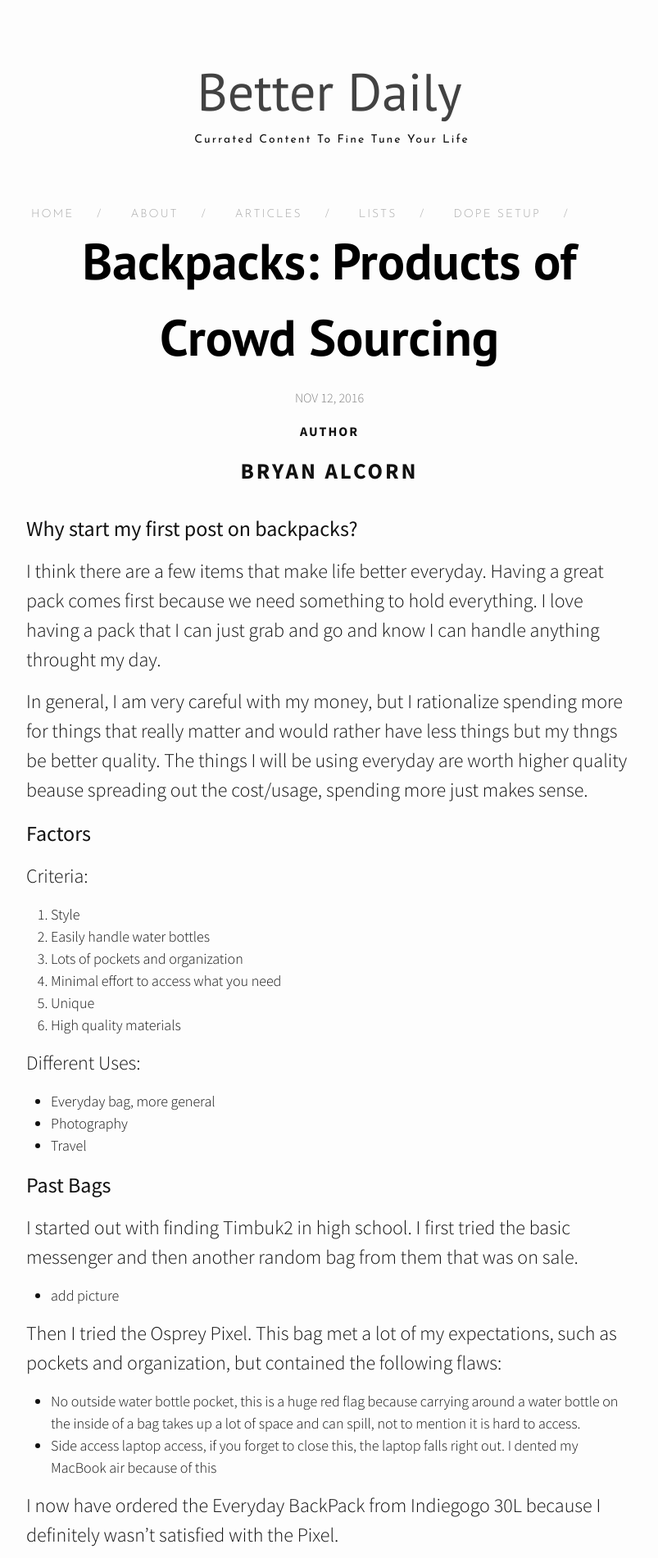
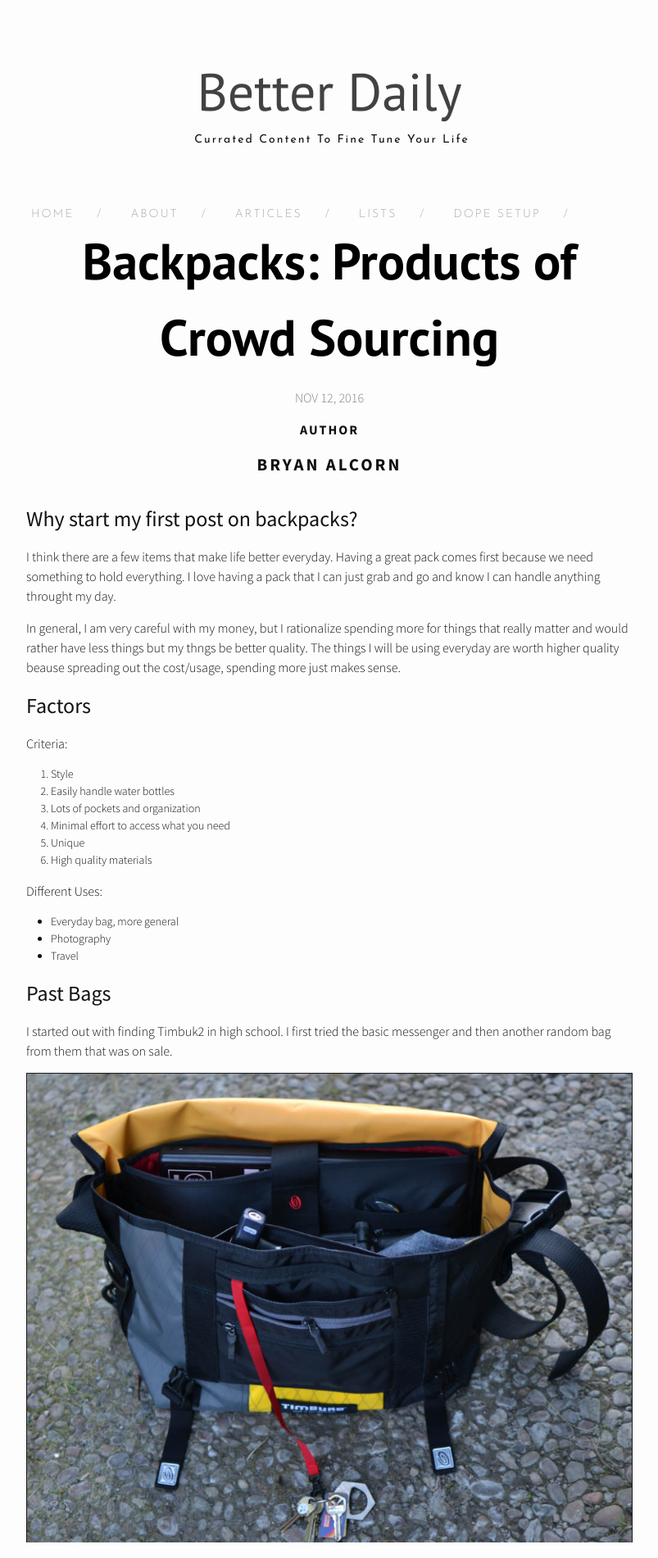
Before and after one commit to rollonbears234/rollonbears234.github.io, a Jekyll site: the page built from _posts/2016-11-12-crowd-bags.md, in a window 1280 px wide. Shown: the top 1901 px of the page at 82% size, without its empty margins (238-1041 px from the left). Built offline with Jekyll 4.4.1, drawn with Linux system fonts in a browser that asks for light colours; nearby versions of some CDN libraries; some of the changed text lies outside the part shown.

Commit message:
added images, started lists, and changed font size

```diff
--- a/_posts/2016-11-12-crowd-bags.md
+++ b/_posts/2016-11-12-crowd-bags.md
@@ -36,9 +36,7 @@
 <h3>Past Bags</h3>
 <p>I started out with finding Timbuk2 in high school. I first tried the basic messenger and then another random bag from them that was on sale.</p>
 
-<ul>
-  <li>add picture</li>
-</ul>
+![Timbuk 2 Messenger](https://rollonbears234.github.io/images/bags/timbuk2_first.png "First bag I liked")
 
 <p>Then I tried the Osprey Pixel. This bag met a lot of my expectations, such as pockets and organization, but contained the following flaws:</p>
 <ul>
@@ -46,7 +44,10 @@
   <li>Side access laptop access, if you forget to close this, the laptop falls right out. I dented my MacBook air because of this</li>
 </ul>
 
-<p>I now have ordered the Everyday BackPack from Indiegogo 30L because I definitely wasn’t satisfied with the Pixel.</p>
+<img src="https://rollonbears234.github.io/images/bags/pixel1.jpg" width="300">
+<img src="https://rollonbears234.github.io/images/bags/pixel2.jpg" width="300">
+
+<p>I now have ordered the Everyday BackPack from Indiegogo 30L because I wasn’t satisfied with the Pixel.</p>
 
 <h3>The Options</h3>
 <p>I want to just jot down a bunch of the bags I have considered and thought cool. From there I will identify more prominent bags that stick out among bags that are already good.</p>
@@ -59,34 +60,34 @@
     <p>The Joey surprised me with lots of features at not a bad price, <a href="https://www.kickstarter.com/projects/koalajoey/joey-the-everyday-backpack-that-gives-your-body-a?utm_source=kickbooster&amp;utm_medium=referral&amp;utm_content=link&amp;utm_campaign=dqjdzsfl" title="EveryDay">Joey</a>, $price</p>
   </li>
   <li>
-    <p>Teck packs are definitely catching on, this does not dissapoint in expectations <a href="https://www.kickstarter.com/projects/solgaarddesign/lifepack-solar-powered-and-anti-theft-backpack" title="Tech">LifePack</a>, $Price</p>
+    <p>Teck packs are definitely catching on, this does not dissapoint in expectations, <a href="https://www.kickstarter.com/projects/solgaarddesign/lifepack-solar-powered-and-anti-theft-backpack" title="Tech">LifePack</a>, $Price</p>
   </li>
   <li>
     <p>Cool Camera Bag <a href="https://www.indiegogo.com/projects/prvke-21-the-bag-for-everyday-carry-cameras-photography-backpack#/" title="Camera">prvke-21</a>, $Price</p>
   </li>
   <li>
-    <p>A nice looking messenger, comparable to Timbuk2 <a href="https://www.indiegogo.com/projects/7ven-messenger-the-only-bag-you-need-backpack-design--2#/" title="Messenger">7ven</a>, $Price</p>
+    <p>A nice looking messenger, comparable to Timbuk2, <a href="https://www.indiegogo.com/projects/7ven-messenger-the-only-bag-you-need-backpack-design--2#/" title="Messenger">7ven</a>, $Price</p>
   </li>
   <li>
-    <p>Roll up, kinda innovating bag <a href="https://www.indiegogo.com/projects/henty-copilot-travel-bag--2#/" title="barrel">Henty Copilot</a>, $Price</p>
+    <p>Roll up, kinda innovating bag, <a href="https://www.indiegogo.com/projects/henty-copilot-travel-bag--2#/" title="barrel">Henty Copilot</a>, $Price</p>
   </li>
   <li>
     <p><a href="https://www.kickstarter.com/projects/keeppursuing/worlds-first-backpack-with-4-point-independent-sus" title="Comfort">Zero Gravity</a>, $Price</p>
   </li>
   <li>
-    <p>super slim and function, they also make some of my favorite wallets <a href="https://www.kickstarter.com/projects/667392092/slim-pack-minimal-modular-modern-backpack" title="Slim">Slim Pack</a>, $Price</p>
+    <p>super slim and function, they also make some of my favorite wallets, <a href="https://www.kickstarter.com/projects/667392092/slim-pack-minimal-modular-modern-backpack" title="Slim">Slim Pack</a>, $Price</p>
   </li>
   <li>
     <p>Nice carry on <a href="https://www.kickstarter.com/projects/1898885723/the-arcido-bag-smarter-carry-on-travel" title="Travel">Arcido</a>, $Price</p>
   </li>
   <li>
-    <p>Pretty rugged adventure bag that is also feature rich<a href="https://www.kickstarter.com/projects/standardpacific/the-field-rucksack-an-all-adventures-backpack/description" title="Adventure">Standard Pacific</a>, $Price</p>
+    <p>Pretty rugged adventure bag that is also feature rich, <a href="https://www.kickstarter.com/projects/standardpacific/the-field-rucksack-an-all-adventures-backpack/description" title="Adventure">Standard Pacific</a>, $Price</p>
   </li>
   <li>
     <p>Another tech focused bag, <a href="https://www.indiegogo.com/projects/barracuda-konzu-the-worlds-most-advanced-backpack-business-travel#/" title="tech">Barracude</a>, $Price</p>
   </li>
   <li>
-    <p>One I just ordered, looks awesome, <a href="https://www.kickstarter.com/projects/peak-design/the-everyday-backpack-tote-and-sling?ref=producthunt" title="Everyday">Everyday Backpack</a>, $Price</p>
+    <p><b>One I just ordered, looks awesome, </b><a href="https://www.kickstarter.com/projects/peak-design/the-everyday-backpack-tote-and-sling?ref=producthunt" title="Everyday">Everyday Backpack</a>, $Price</p>
   </li>
   <li>
     <p>Really cool travel bag <a href="https://www.indiegogo.com/projects/the-nomatic-travel-bag-backpack#/" title="travel">Nomatic</a>, $Price</p>
--- a/css/style.scss
+++ b/css/style.scss
@@ -291,7 +291,7 @@
 
 .post {
   font-family: "Source Sans Pro";
-  font-size: 18px;
+  font-size: 14px;
   font-weight: 300;
   padding-top: 0;
 }
@@ -543,7 +543,7 @@
   padding: 0;
 }
 .page-heading {
-  font-size: 20px;
+  font-size: 16px;
 }
 .post-list {
   margin-left: 0;
@@ -582,7 +582,7 @@
   margin-bottom: $spacing-unit;
   padding-bottom: 3em !important;
   p {
-    font-size: 1.5rem;
+    font-size: 1rem;
   }
   h2 {
     font-size: 32px;
```
Also changed, not shown: lists.md (+6 -2 lines), 15 other files.
